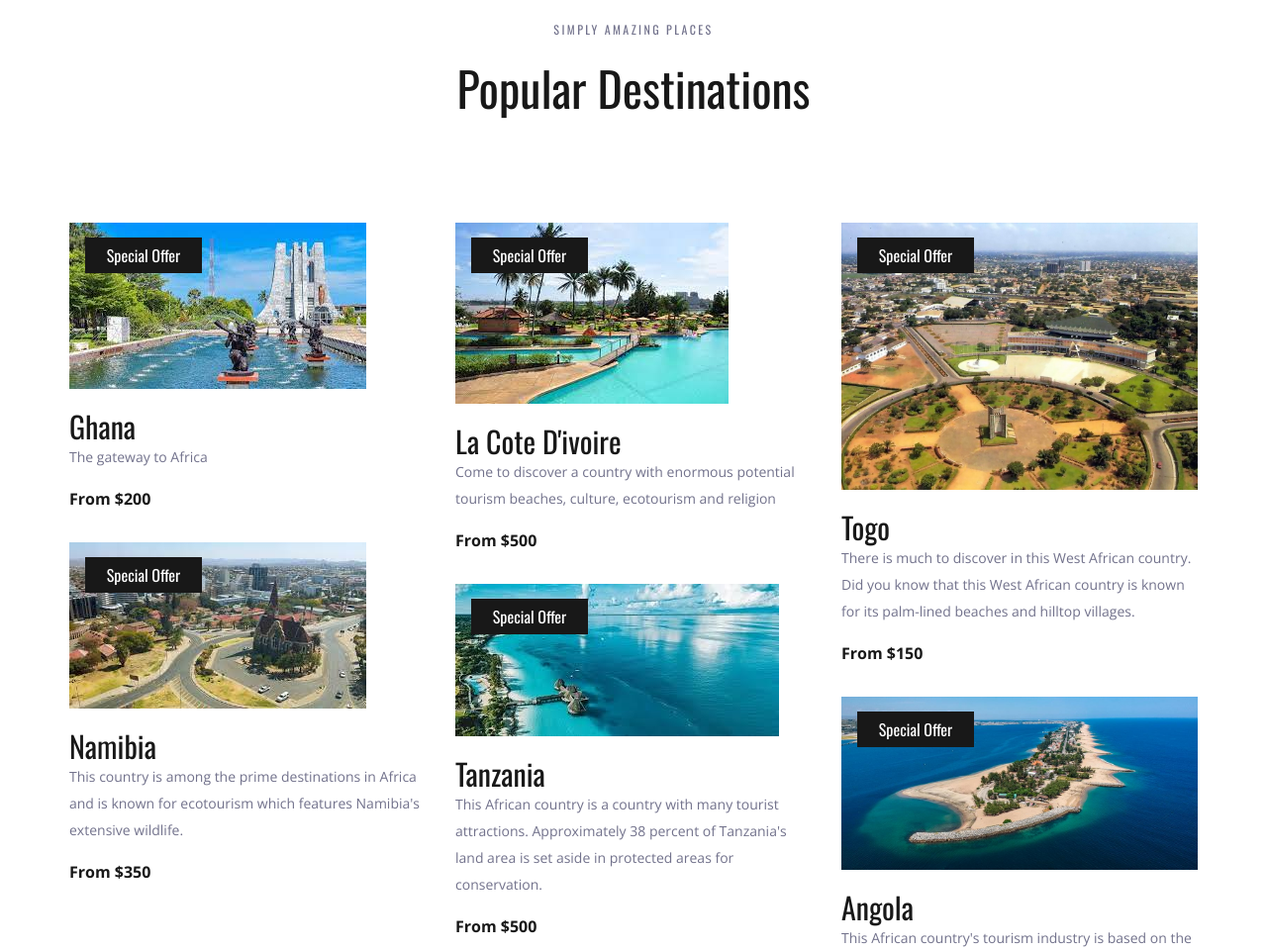
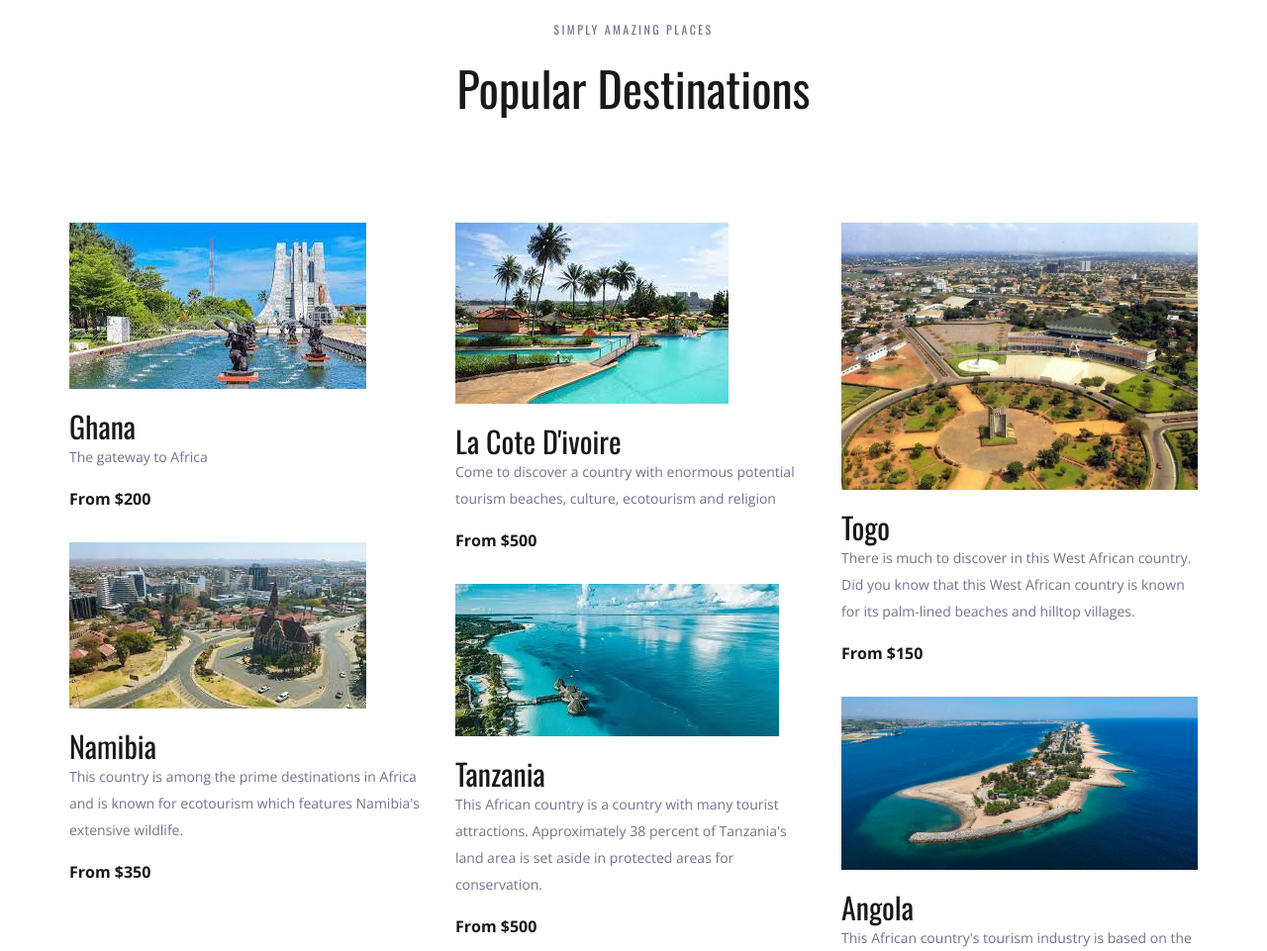
Before and after one commit to Eddie-hanson/Project-1, a Django app: page / in a window 1280 px wide. Shown: the part 1260-2221 px from the top of the page at 99% size. Run offline with Django 5.2, Linux system fonts and the light colour scheme; some libraries are stand-ins or nearby versions.

Commit message:
Added an offer object to The Destination class under models.py Added an if statement on line 260 to print line 261 if dest.offer is true

```diff
--- a/NewEnv/Travel/Travello/models.py
+++ b/NewEnv/Travel/Travello/models.py
@@ -8,3 +8,4 @@ class Destination:
     img: str
     desc: str
     Price : int
+    offer: bool
--- a/NewEnv/Travel/templates/index.html
+++ b/NewEnv/Travel/templates/index.html
@@ -257,7 +257,9 @@
 						<div class="destination item">
 							<div class="destination_image">
 								<img src="{{baseUrl}}/{{dest.img}}" alt="">
-								<div class="spec_offer text-center"><a href="{%static '#' %}">Special Offer</a></div>
+								{% if dest.offer == True %}
+								<div class="spec_offer text-center"><a href="{%static '#' %}">Special destination</a></div>
+								{% endif %}
 							</div>
 							<div class="destination_content">
 								<div class="destination_title"><a href="{%static 'destinations.html' %}">{{dest.Name}}</a></div>
```
